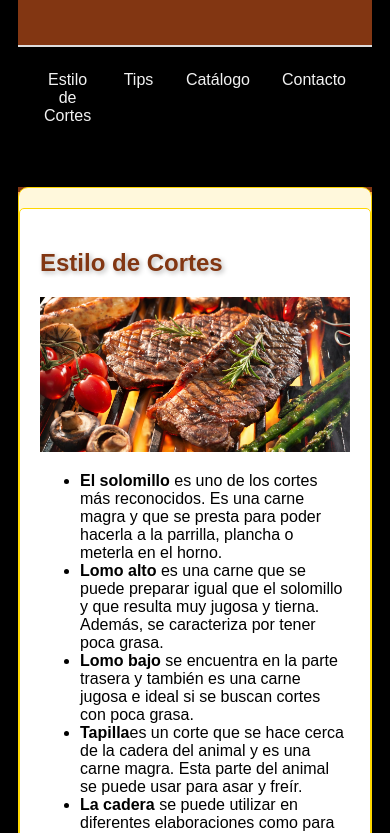
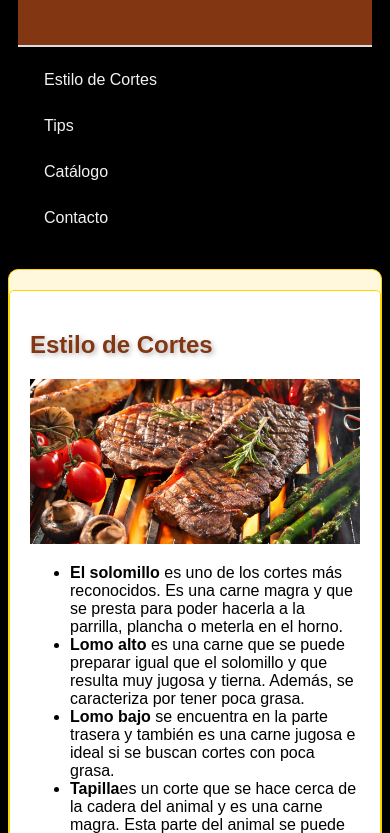
Before and after one commit to XimenaMD/filetetravieso.html, a plain HTML site: page index.html in a window 390 px wide. Shown: the part 253-1086 px from the top of the page. Drawn offline with Linux system fonts and the light colour scheme.

Commit message:
index.html

```diff
--- a/index.html
+++ b/index.html
@@ -54,19 +54,27 @@
             .leftcolumn {
                 float: left;
                 width: 75%;
+                flex: 3;
             }
             .rightcolumn {
                 float: left;
                 width: 25%;
                 background-color: #f1f1f1;
                 padding-left: 20px;
+                flex: 1;
             }
 
             .leftcolumn, .rightcolumn{
                 border: 1px solid #FFD700;
                 background-color: #FFF8DC;
                 border-radius: 10px;
+                padding: 10px;
             }
+            img {
+                max-width: 100%;
+                height: auto;
+            }
+
             .fakeimg {
                 background-color: #aaa;
                 width: 100%;
@@ -82,6 +90,12 @@
                 border: 1px solid #FFD700;
                 border-radius: 5px;
             }
+            .row {
+                display: flex;
+                flex-wrap: wrap;
+                margin: 0 -10px;
+            }
+
             .row::after {
                 content: "";
                 display: table;
@@ -111,10 +125,16 @@
                 .topnav a {
                     float: none;
                     width: 100%;
+                    flex: 100%;
+                    text-align: left;
+                }
+                .row {
+                    flex-direction: column;
                 }
                 .leftcolumn, .rightcolumn {
                     width: 100%;
                     padding: 0;
+                    flex: 100%
                 }
             }
             .social-icons {
```
